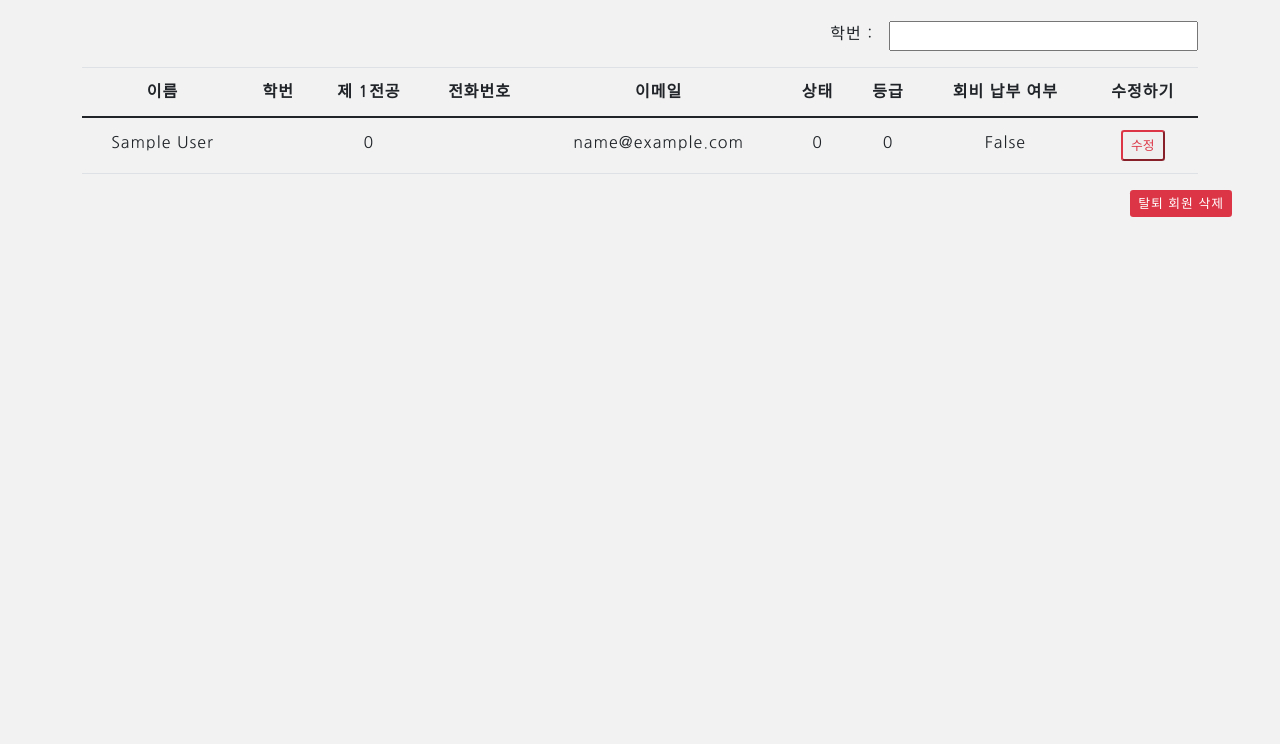
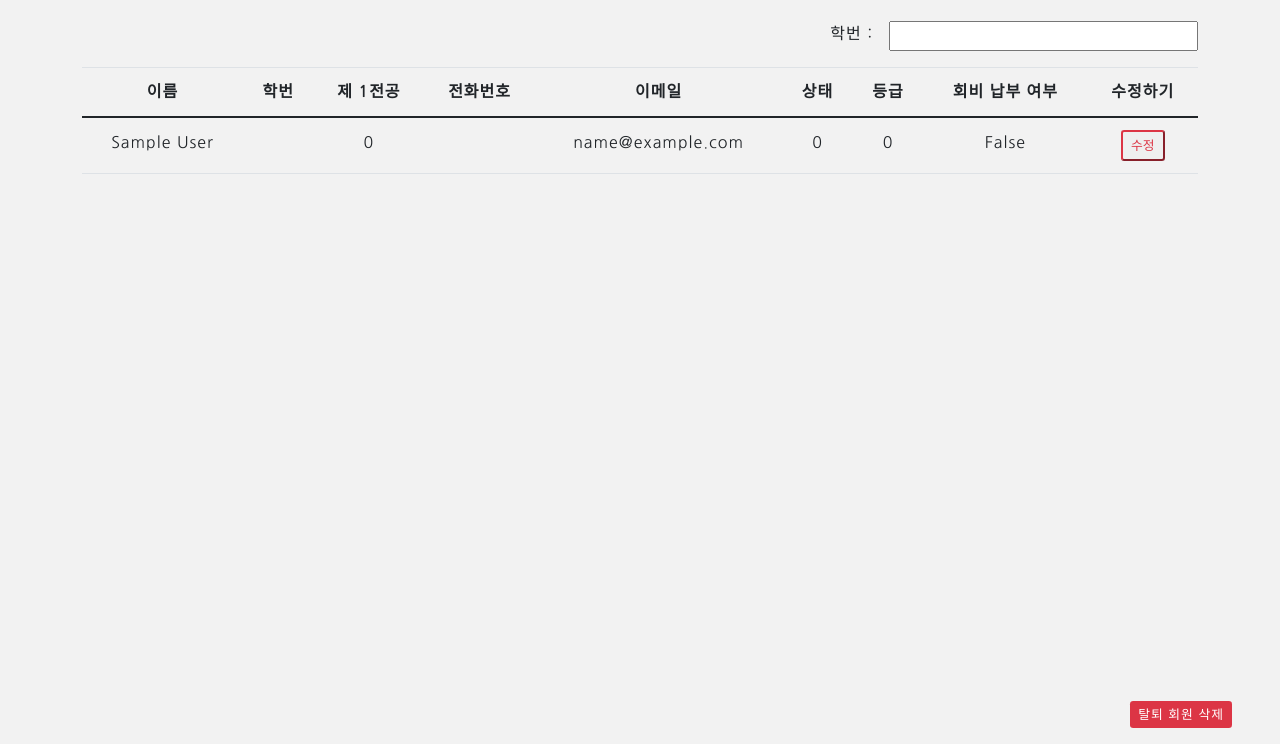
Before and after one commit to SGCC-homepage/sgcc_homepage_django, a Django app: template management/templates/user_management.html in a window 1280 px wide. Shown: the part 56-800 px from the top of the page. Run offline with Django 3.2, Linux system fonts and the light colour scheme; the template is opened without the code that fills it: values that come from a table or form of the project are taken from there, others are empty; the visitor is signed in with stand-in values (Sample User, id 1); data comes from the database, SQL or seed files in the repository; some libraries are stand-ins or nearby versions.

Commit message:
관리자 페이지 버튼 수정

```diff
--- a/management/templates/user_management.html
+++ b/management/templates/user_management.html
@@ -60,7 +60,7 @@
     </div>
 {% endblock %}
 {% block footer %}
-    <div class="d-flex flex-row-reverse mb-3">
+    <div class="d-flex flex-row-reverse mb-3 fixed-bottom">
         <a href="{% url 'delete_user' %}" class="btn-sm btn-danger me-5">탈퇴 회원 삭제</a>
     </div>
 {% endblock %}
--- a/sgcc_homepage/settings.py
+++ b/sgcc_homepage/settings.py
@@ -23,7 +23,7 @@ ROOT_DIR = os.path.dirname(BASE_DIR)
 SECRET_KEY = 'r-3o!(k9bb#h04@slh4tk7(ox44+v1-$#=#zud(4*)fz_)#km)'
 
 # SECURITY WARNING: don't run with debug turned on in production!
-DEBUG = False
+DEBUG = True
 
 ALLOWED_HOSTS = ['18.190.43.125', '127.0.0.1', 'sgcc.me', 'www.sgcc.me']
 
```
Also changed, not shown: user/migrations/0001_initial.py, user/migrations/0002_auto_20210305_2348.py (deleted), user/migrations/0003_remove_user_student_id.py (deleted), user/migrations/0004_auto_20210320_0113.py (deleted), user/migrations/0005_auto_20210329_0233.py (deleted), user/migrations/0006_auto_20210329_0241.py (deleted).
